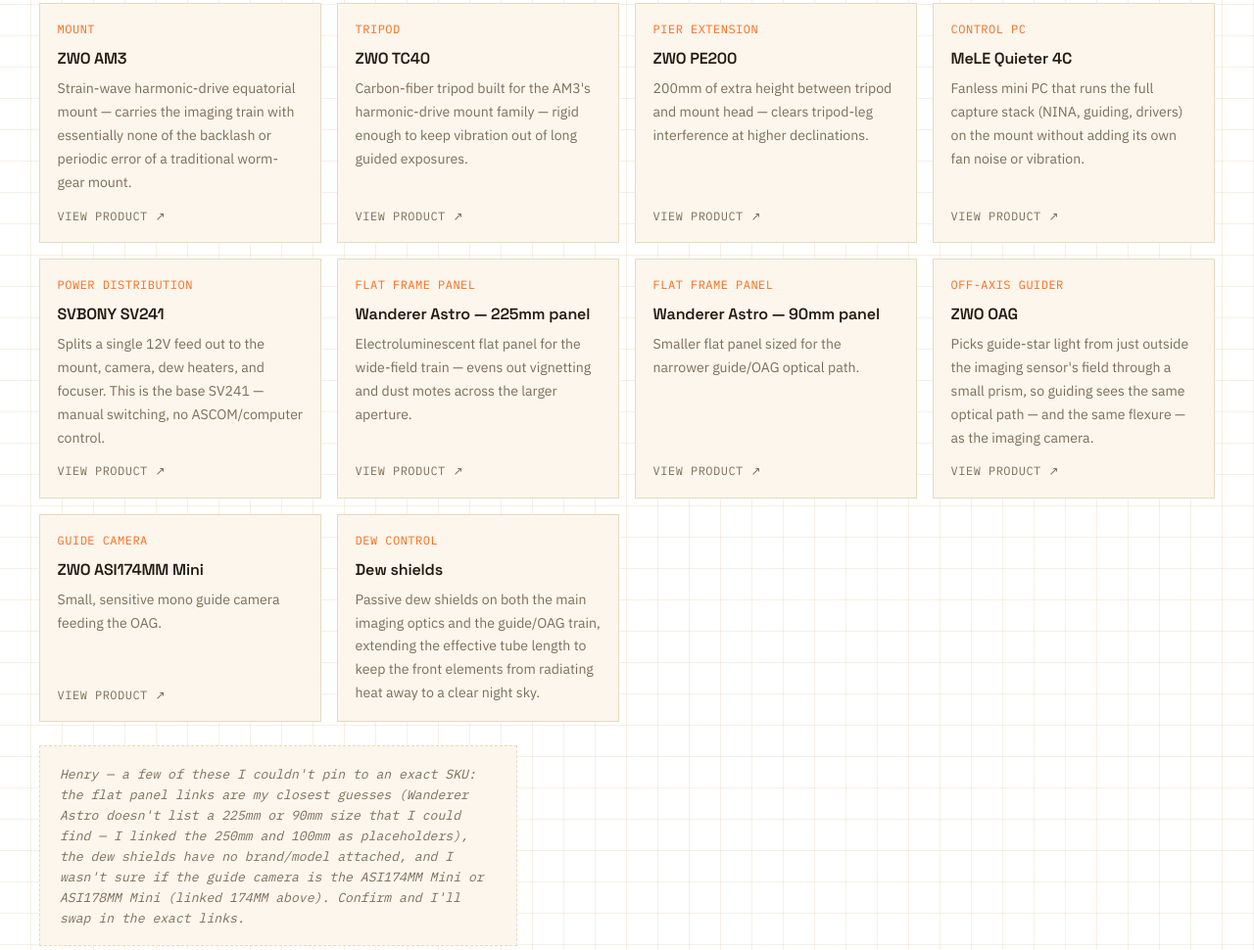
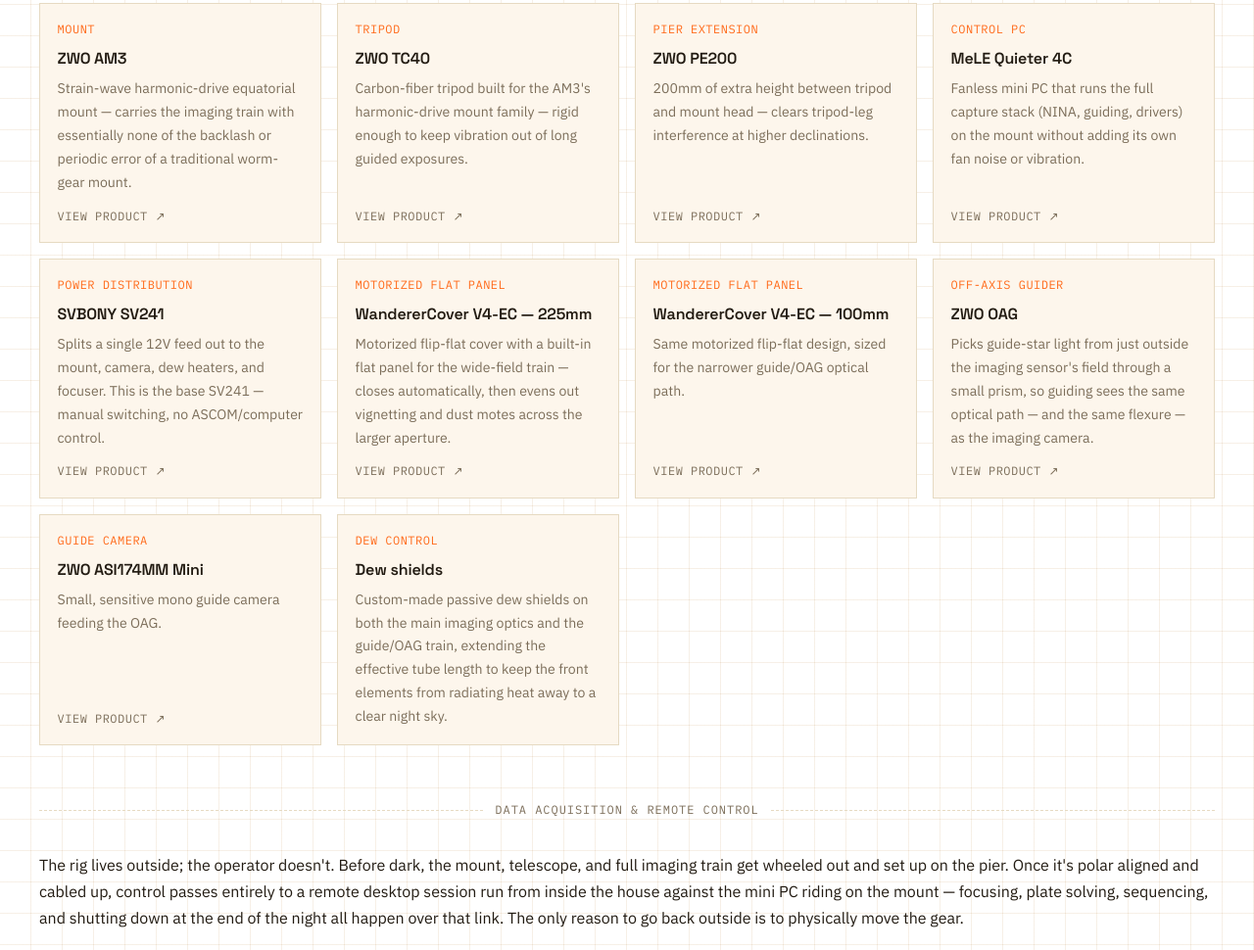
Before and after one commit to Htnick/Portfolio, an Astro site: page /Portfolio/astrophotography in a window 1280 px wide. Shown: the part 1531-2501 px from the top of the page at 98% size. Built offline with nearby package versions, Linux system fonts and the light colour scheme; Astro itself is replaced by a stand-in of ours.

Commit message:
Clean up placeholder notes, fix flat panel links, hide unfinished project
- Rokinon: add California Nebula sample shot to Outcome, drop the
  now-fulfilled placeholder note
- Allsky Camera: remove placeholder notes (info still pending will just
  be added when available, rather than flagged inline)
- Astrophotography gear list: correct flat panels to the motorized
  WandererCover V4-EC line (225mm/100mm), mark dew shields custom-made,
  drop the SKU-confirmation note, simplify the hero caption
- Flight Vehicle Injector Plate & Liquids DAQ: re-drafted (hidden) until
  there's real content for it

```diff
--- a/src/pages/astrophotography.astro
+++ b/src/pages/astrophotography.astro
@@ -62,16 +62,16 @@
     url: "https://www.svbony.com/products/sv241-astronomical-powerbox",
   },
   {
-    name: "Wanderer Astro — 225mm panel",
-    role: "Flat frame panel",
-    note: "Electroluminescent flat panel for the wide-field train — evens out vignetting and dust motes across the larger aperture.",
-    url: "https://agenaastro.com/wandererastro-wanderer-white-dwarf-flat-panel-250mm.html",
+    name: "WandererCover V4-EC — 225mm",
+    role: "Motorized flat panel",
+    note: "Motorized flip-flat cover with a built-in flat panel for the wide-field train — closes automatically, then evens out vignetting and dust motes across the larger aperture.",
+    url: "https://www.wandererastro.com/sys-pd/14.html",
   },
   {
-    name: "Wanderer Astro — 90mm panel",
-    role: "Flat frame panel",
-    note: "Smaller flat panel sized for the narrower guide/OAG optical path.",
-    url: "https://agenaastro.com/wandererastro-wanderer-cover-v4-ec-100mm-with-ir-controller.html",
+    name: "WandererCover V4-EC — 100mm",
+    role: "Motorized flat panel",
+    note: "Same motorized flip-flat design, sized for the narrower guide/OAG optical path.",
+    url: "https://agenaastro.com/wandererastro-wanderer-cover-v4-ec-100mm.html",
   },
   {
     name: "ZWO OAG",
@@ -111,7 +111,7 @@
     src={`${BASE}images/veil-nebula.jpg`}
     alt="The Veil Nebula, astrophotography by Henry Nickless"
     figNo="01"
-    caption="THE VEIL NEBULA — ADD CAPTURE DETAILS (SCOPE, CAMERA, EXPOSURE)"
+    caption="THE VEIL NEBULA"
   />
 
   <div class="cut-line"><span>The Gear</span></div>
@@ -138,21 +138,14 @@
       <span class="gear-role mono">Dew control</span>
       <h3 class="gear-name">Dew shields</h3>
       <p class="gear-note">
-        Passive dew shields on both the main imaging optics and the
-        guide/OAG train, extending the effective tube length to keep the
-        front elements from radiating heat away to a clear night sky.
+        Custom-made passive dew shields on both the main imaging optics
+        and the guide/OAG train, extending the effective tube length to
+        keep the front elements from radiating heat away to a clear
+        night sky.
       </p>
     </div>
   </div>
 
-  <p class="editable-note">
-    Henry — a few of these I couldn't pin to an exact SKU: the flat panel
-    links are my closest guesses (Wanderer Astro doesn't list a 225mm or
-    90mm size that I could find — I linked the 250mm and 100mm as
-    placeholders), the dew shields have no brand/model attached, and I
-    wasn't sure if the guide camera is the ASI174MM Mini or ASI178MM Mini
-    (linked 174MM above). Confirm and I'll swap in the exact links.
-  </p>
 
   <div class="cut-line"><span>Data Acquisition &amp; Remote Control</span></div>
 
```
Also changed, not shown: src/content/projects/allsky-camera.md (+0 -12 lines), src/content/projects/flight-vehicle-injector-daq.md (+1 -1 lines), src/content/projects/rokinon-135mm-astro-rig.md (+7 -4 lines), public/images/rokinon-california-nebula.jpg (added).
